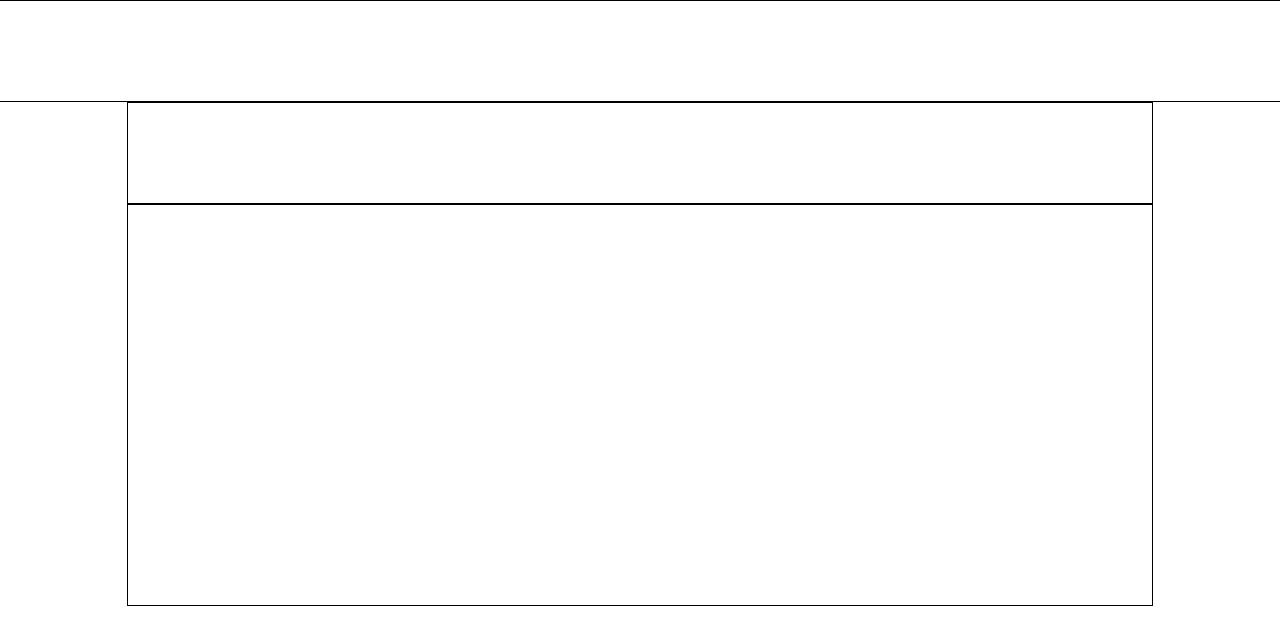
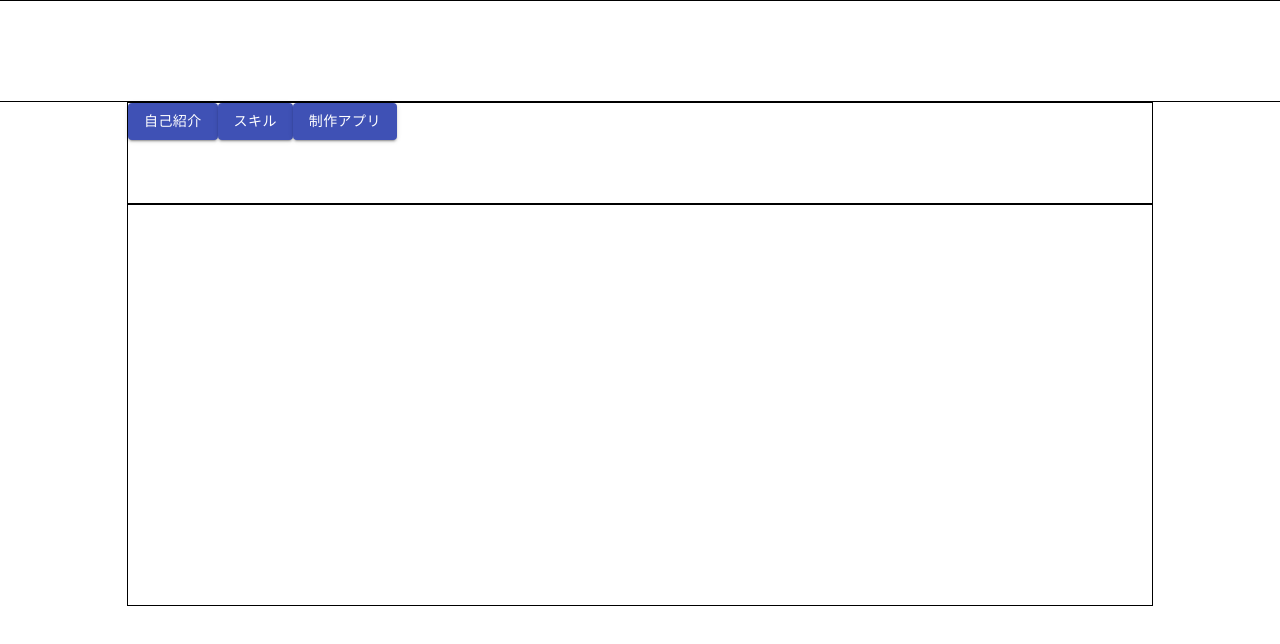
Before and after one commit to nagawa-hub/portfolio, a React (Create React App) app: page / in a window 1280 px wide. Shown: the top 644 px of the page. Built offline with nearby package versions, Linux system fonts and the light colour scheme.

Commit message:
ボタン表示

```diff
--- /dev/null
+++ b/src/components/Select.jsx
@@ -0,0 +1,25 @@
+import React from 'react';
+// import { makeStyles } from '@material-ui/core/styles';
+import Button from '@material-ui/core/Button';
+
+// const useStyles = makeStyles((theme) => ({
+//   root: {
+//     '& > *': {
+//       margin: theme.spacing(1),
+//     },
+//   },
+// }));
+
+
+
+const Select = (props) => {
+  // const classes = useStyles();
+  return(
+    <Button variant="contained" color="primary">
+        {props.text}
+    </Button>
+
+  )
+}
+
+export default Select;
--- a/src/components/SelectArea.jsx
+++ b/src/components/SelectArea.jsx
@@ -1,9 +1,12 @@
 import React from 'react';
+import {Select} from './index';
 
-const SelectArea = () => {
+const SelectArea = (props) => {
   return(
     <div className="select_area">
-
+      <Select text={"自己紹介"} />
+      <Select text={"スキル"} />
+      <Select text={"制作アプリ"} />
     </div>
   )
 }
--- a/src/components/index.js
+++ b/src/components/index.js
@@ -1,3 +1,5 @@
 export {default as Header} from './Header'
 export {default as SelectArea} from './SelectArea'
 export {default as MainContents} from './MainContents'
+
+export {default as Select} from './Select'
```
